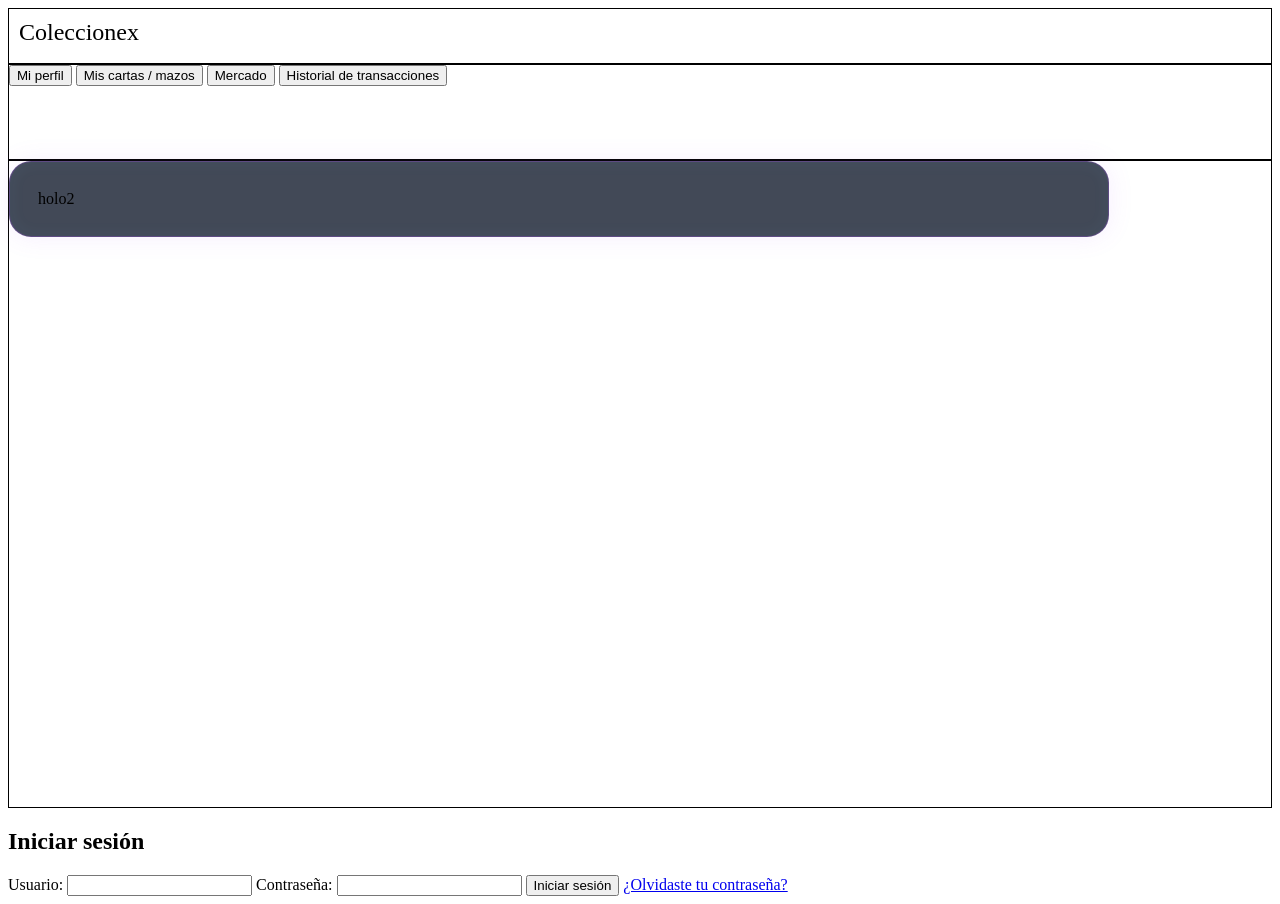
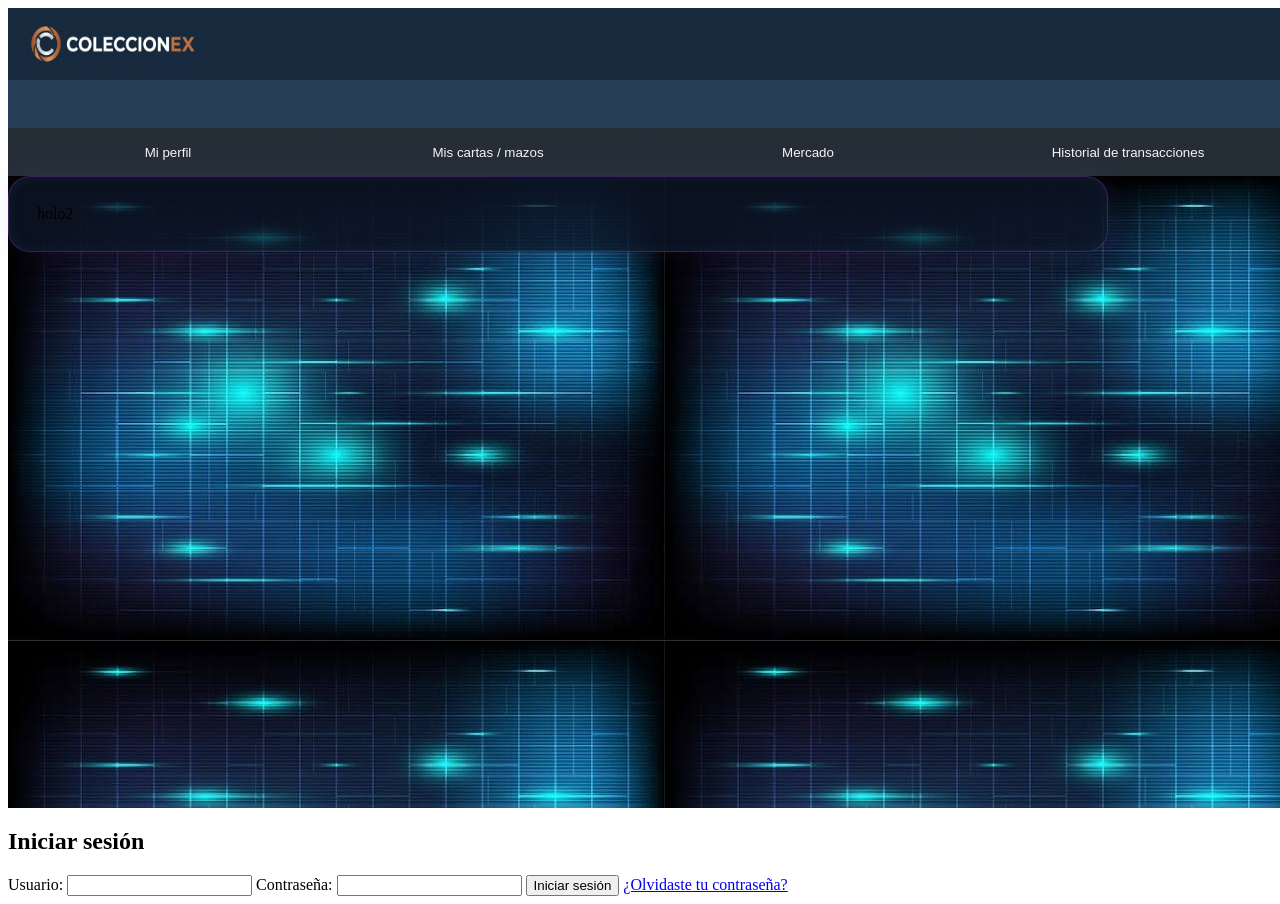
Before and after one commit to UzielBargas/Coleccionex, a PHP site: page / in a window 1280 px wide. Run offline with PHP 8.4, Linux system fonts and the light colour scheme.

Commit message:
Cambios en diseño CSS, tamaño y etc.

```diff
--- a/css/Estilos.css
+++ b/css/Estilos.css
@@ -12,28 +12,38 @@
     display: var(--libre);
     flex-direction: column;
     height: 100vh;
-    width: 100%
+    width: 100vw;
+
 
 }
 
 #encabezado{
     flex-wrap: wrap;
     width: 100%;
-    border:1px solid;
-    height: 7%;
+
+    height: 9%;
     padding: 10px;
     font-size:x-large;
+    background-color: rgb(24,42,62);
+}
+#encabezado img {
+    width: 15%;
+    height: 100%;
 }
 #panel-menu{
 
-    border: 1px solid;
+
     height: 12%;
     width: 100%;
+    background-color: rgb(38, 62, 86);
+    justify-content: flex-end;
+
 }
 #cuerpo{
-    border: 1px solid;
-    height: 81%;
+
+    height: 79%;
     width: 100%;
+    background-image: url(../imagenes/imagen-fondo-seccionCUERPO.jpg);
 }
 
 .seccion {
@@ -54,3 +64,17 @@
 .seccion.activa {
     display: block;
 }
+.menu{
+    display: flex;
+    align-items: flex-end;
+    height: 100%;
+}
+.nav-btn{
+    background-color: rgb(37, 46, 55);
+    border: 1px;
+    border-radius: 2.5px;
+    width: 100%;
+    height: 50%;
+    color: whitesmoke;
+
+}
--- a/index.html
+++ b/index.html
@@ -9,7 +9,9 @@
 </head>
 <body>
     <div id="contenedor-padre">
-        <div id="encabezado">Coleccionex</div>
+        <div id="encabezado">
+            <img src="imagenes/imagen_logo.jpg">
+        </div>
         <div id="panel-menu">
             <nav class="menu">
 
```
Also changed, not shown: imagenes/imagen-fondo-seccionCUERPO.jpg (added), paginas/Secciones/cartas-mazos.html (deleted), paginas/Secciones/historial.html (deleted), paginas/Secciones/mercado.html (deleted), paginas/Secciones/perfil.html (deleted).
